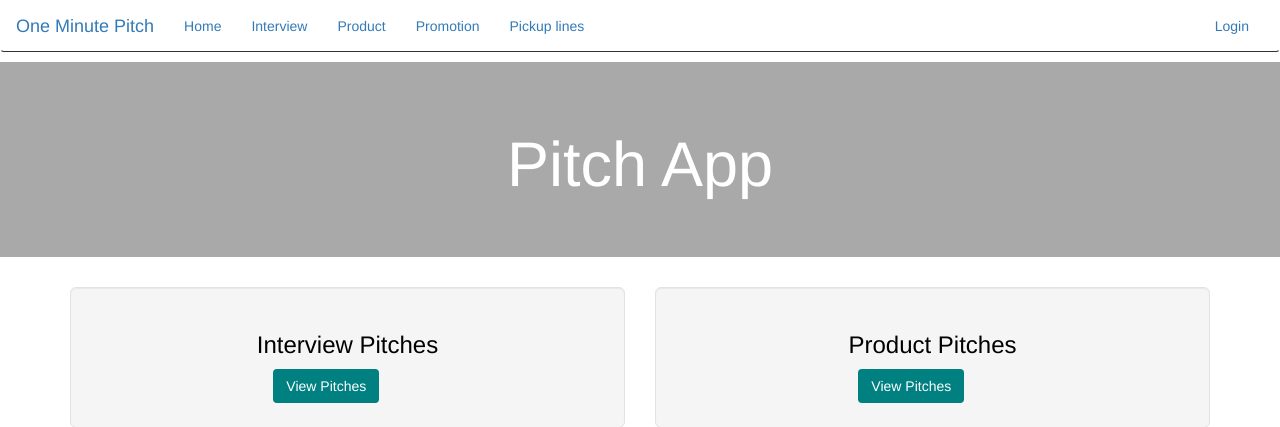
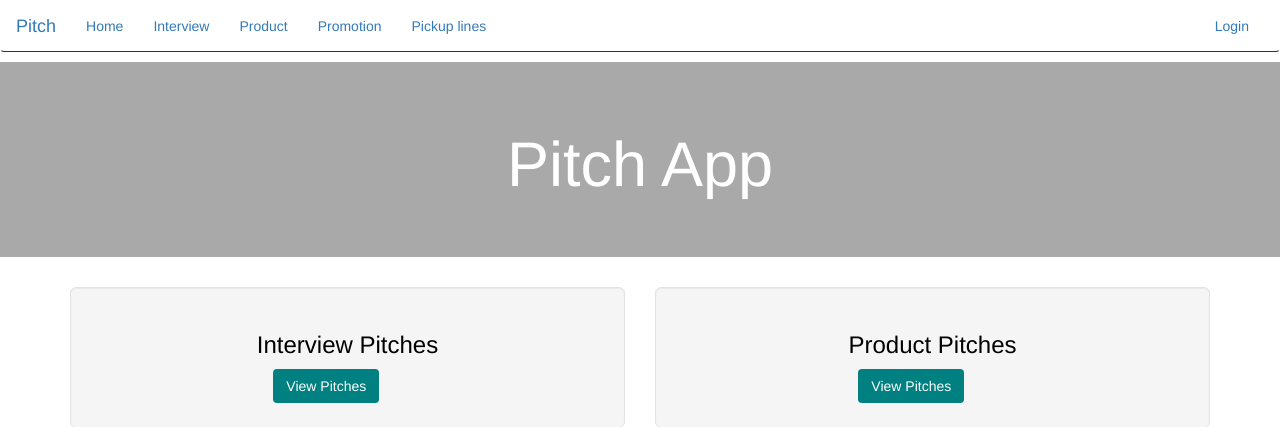
Before and after one commit to umurangamirwa/pitch, a Flask app: template app/templates/index.html in a window 1280 px wide; the page is wider, and only the part inside the window is pictured. Shown: the top 427 px of that part. Run offline with Flask 2, Linux system fonts and the light colour scheme; the template is opened without the code that fills it, so the values that code supplies are empty; some libraries are stand-ins or nearby versions.

```diff
--- a/app/templates/navbar.html
+++ b/app/templates/navbar.html
@@ -7,8 +7,7 @@
                 <span class="icon-bar"></span>
                 <span class="icon-bar"></span>
             </button>
-            <a href="/" class="navbar-brand"> One Minute Pitch </a>
-        </div>
+            <a href="/" class="navbar-brand">Pitch</a></div>
         <div class="navbar-collapse collapse">
                 <ul class="nav navbar-nav">
                     <li><a href="/">Home</a></li>
```
